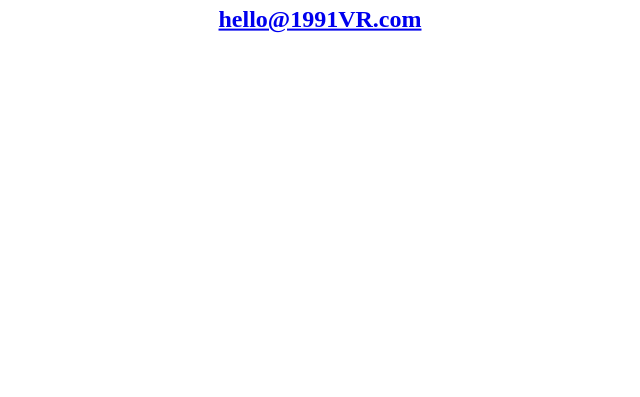
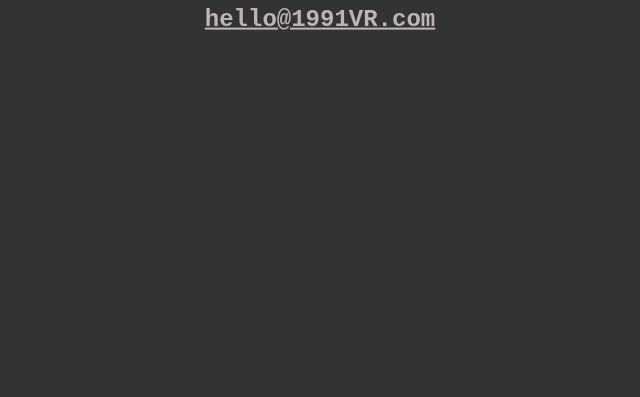
Before and after one commit to ChrissyElie/1991VR.com, a website: page public_html/index.html in a window 1280 px wide. Shown: the part 411-808 px from the top of the page, without its empty margins (320-960 px from the left). Drawn offline with Linux system fonts and the light colour scheme.

Commit message:
slightly better style

```diff
--- a/public_html/index.css
+++ b/public_html/index.css
@@ -1,6 +1,13 @@
 /* Set height to 100% for body and html to enable the background image to cover the whole page: */
 body, html {
-  height: 100%
+  height: 100%;
+  background-color: #333333;
+  color: white;
+  font-family: "Courier New", Courier, monospace
+}
+
+a {
+  color: #bdb5b5;
 }
 
 /* Position text in the middle */
```
